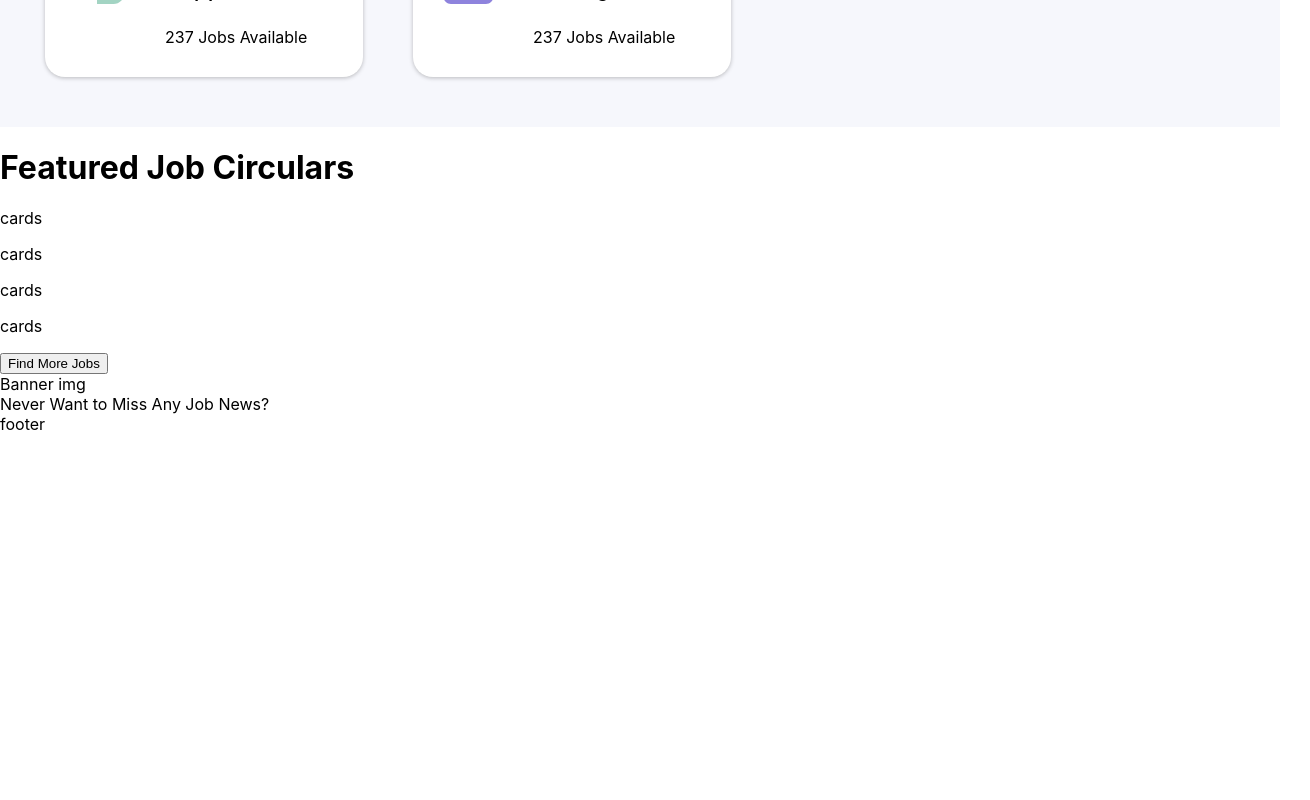
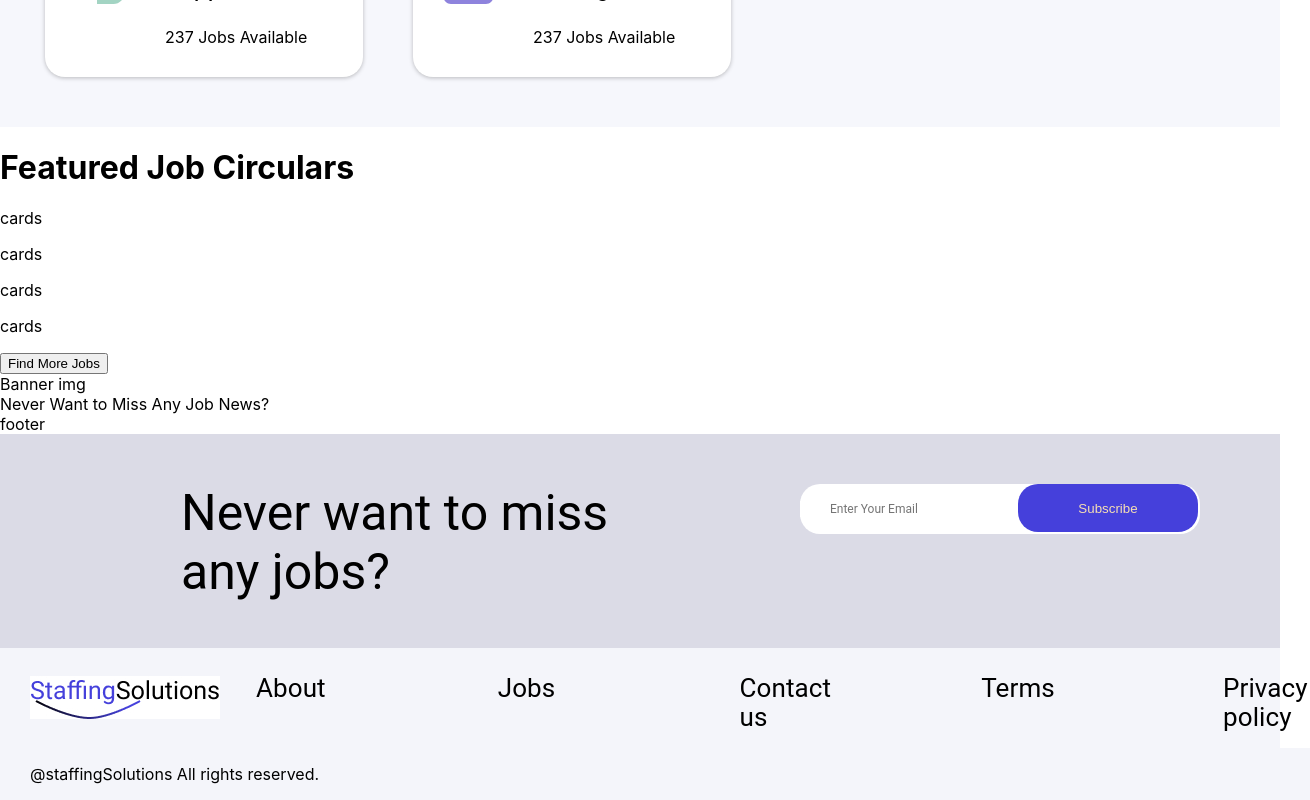
Before and after one commit to accio-Test-Projects/work-place-FE, a React (Create React App) app: page / in a window 1280 px wide. Shown: the part 803-1603 px from the top of the page, 1310 px wide, since content can reach past the window. Before the commit the page ends 1237 px from the top, so only its background shows below. Built offline with nearby package versions, Linux system fonts and the light colour scheme.

Commit message:
footer change

```diff
--- /dev/null
+++ b/src/components/LandingPage/Footer/Footer.css
@@ -0,0 +1,99 @@
+.footer-container{
+    background-color: rgb(219, 219, 230);
+    /* width:100%; */
+
+}
+.upper{
+    display: flex;
+    justify-content: space-between;
+    width:1057px;
+    height:214px;
+    margin-left: 181px;
+    margin-right:181px; ;
+    border: white;
+    box-shadow:0px 1px 4px rgba(0,0,0,0,0.25);
+
+
+}
+.upper-text{
+    width:50%;
+    height: 118px;
+    left: 253.78px;
+    top:3108.82px;
+    font-family:'Roboto';
+    font-style: normal;
+    font-weight: 400px;
+    font-size: 50px;
+    line-height: 59px;
+}
+.upper-input{
+    width: 50%;
+    margin-left: 181px;
+    padding-top: 50px;
+}
+.input-area{
+    width:400px;
+    height:50px;
+    left:763px;
+    top:3137px;
+    background-color: #ffffff;
+    box-shadow:0px 1px 4px rgba(0,0,0,0,0.25);
+    border-radius: 20px;
+}
+.inp{
+    padding-left: 30px;
+    font-size: 12px;
+    font-family: 'Roboto';
+    font-style: normal;
+    width: 186px;
+    font-weight: 400;
+    line-height: 14px;
+    color: #a8a8a8;
+    border: none;
+}
+.sub-btn{
+    background-color: #4540db;
+    color: wheat;
+    border: 20px;
+    width:180px;
+    height: 48px;
+    border-radius: 20px;
+}
+.mid{
+    background-color:#f4f5fa;
+    height:100px;
+    width: 100%;
+    display: flex;
+    justify-content: space-between;
+}
+.footer-logo{
+    padding-top: 28px;
+    padding-left: 30px;
+    width:190px;
+    height: 42px;
+}
+.footer-contents{
+    width:80%;
+    display: flex;
+    justify-content: space-between;
+}
+
+.headtitle{
+    font-family: 'Roboto';
+    font-style: normal;
+    width: 57px;
+    height: 29px;
+    font-weight: 400;
+    font-size: 26px;
+    line-height: 29px;
+    letter-spacing: 0.1px;
+    color: black;
+
+}
+.lower{
+    background-color:#f4f5fa;
+    width: 100%;
+    display: flex;
+    justify-content: space-between;
+    padding-left: 30px;
+}
--- /dev/null
+++ b/src/components/LandingPage/Footer/Footer.js
@@ -0,0 +1,63 @@
+import React from 'react';
+import './Footer.css';
+import footerlogo from "../../../assets/footerlogo.jpg";
+
+function Footer(props) {
+    return (
+        <div className='footer-container'>
+            <div className='upper'>
+                <div className='upper-text'>
+                    <p>Never want to miss any jobs?</p>
+
+                </div>
+                <div className='upper-input'>
+                    <div className='input-area'>
+                         <form>
+                            <input className="inp" type='text' placeholder='Enter Your Email' />
+                            <button className='sub-btn' type='submit'>Subscribe</button>
+                        </form>
+
+                    </div>
+
+                </div>
+
+            </div>
+            <div className='mid'>
+                <div className='footer-logo'>
+                    <img
+                      src={footerlogo}
+                        alt="logo"
+                        // style={{ maxWidth: "100px", width: "100%" }}
+                    />
+
+                </div>
+                <div className='footer-contents'>
+                    <div className='row-1'>
+                        <p className='headtitle'>About</p>
+                    </div>
+                    <div className='row'>
+                        <p className='headtitle'>Jobs</p>
+                    </div>
+                    <div className='row'>
+                        <p className='headtitle'>Contact us</p>
+                    </div>
+                    <div className='row'>
+                        <p className='headtitle'>Terms</p>
+                    </div>
+                    <div className='row'>
+                        <p className='headtitle'>Privacy policy</p>
+                    </div>
+
+                </div>
+
+            </div>
+            <div className='lower'>
+                <p>@staffingSolutions  All rights reserved.</p>
+
+            </div>
+
+        </div>
+    );
+}
+
+export default Footer;
--- a/src/components/LandingPage/index.js
+++ b/src/components/LandingPage/index.js
@@ -1,6 +1,7 @@
 import React from "react";
 import Navbar from "./NavBar";
 import Section2 from "./Section2/Section2";
+import Footer from "./Footer/Footer";
 function LandingPage() {
   return (
     <div>
@@ -20,6 +21,9 @@ function LandingPage() {
       <div>Banner img</div>
       <div>Never Want to Miss Any Job News?</div>
       <footer>footer</footer>
+
+        <Footer/>
+
     </div>
   );
 }
```
Also changed, not shown: src/assets/footerlogo.jpg (added), 1 other file (tests, documents, lock files or other folders).
